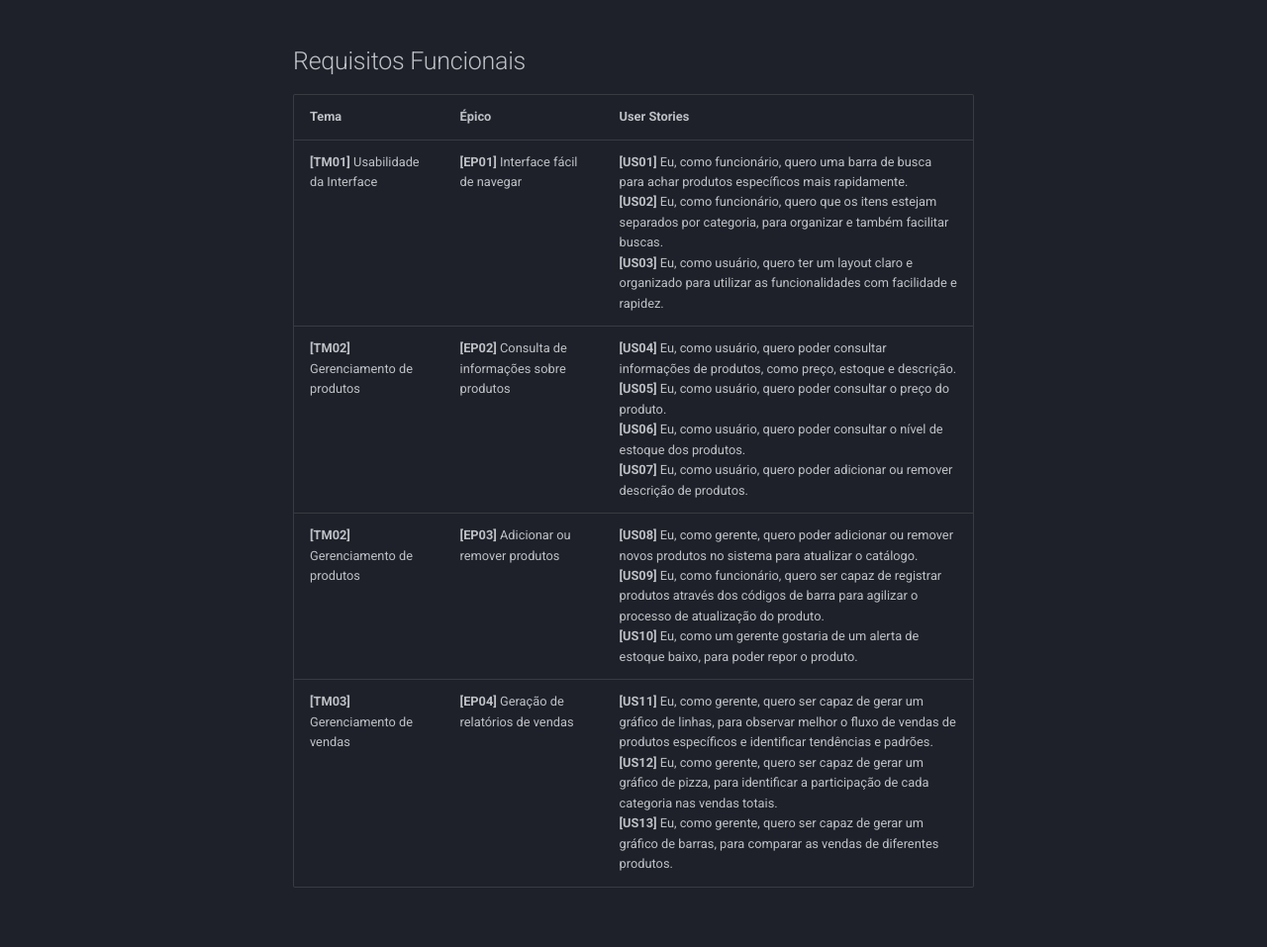
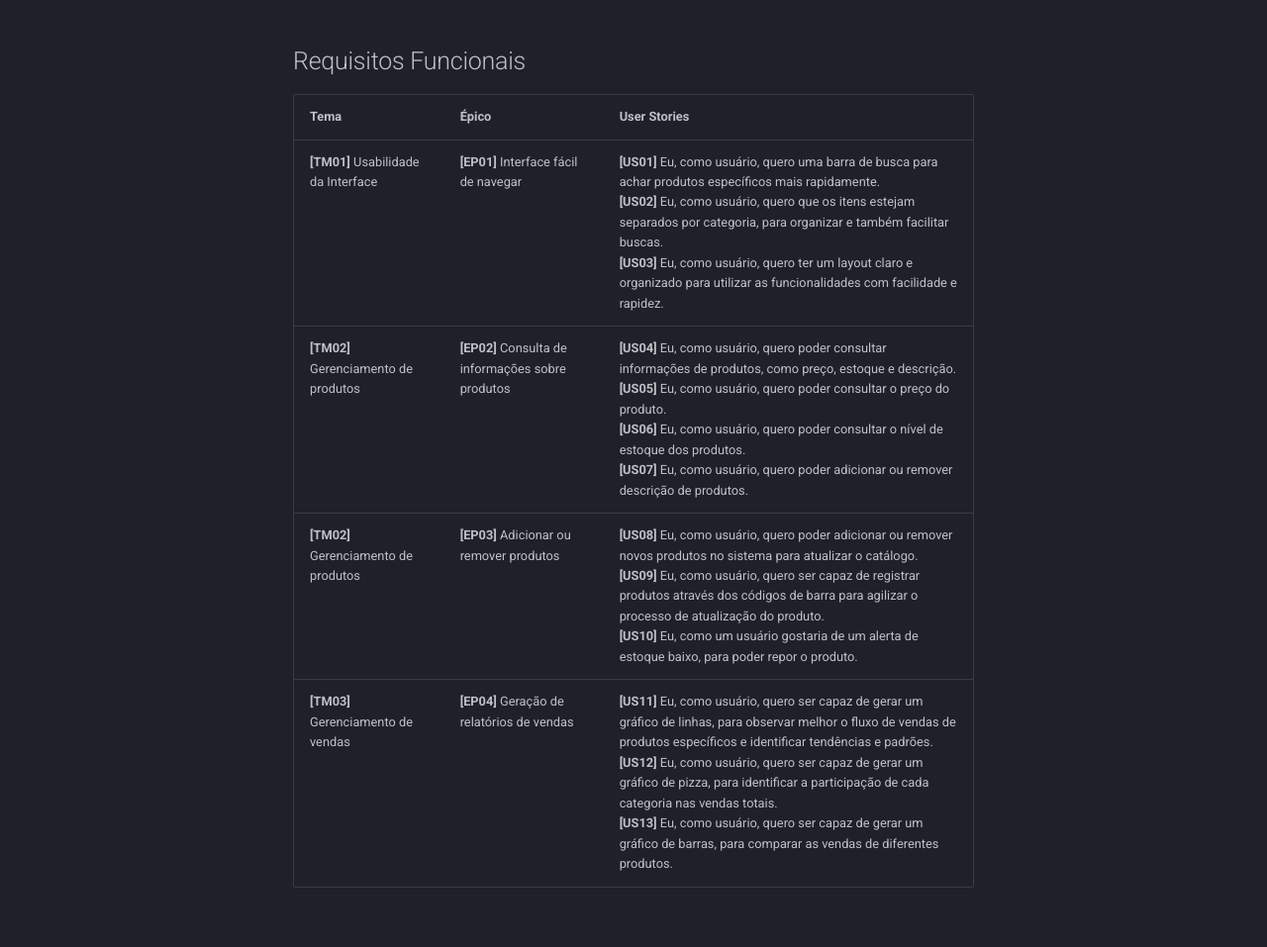
Before and after one commit to mdsreq-fga-unb/2023.1-EasyStock, an MkDocs documentation site: the page built from docs/requisitosF-NF.md, in a window 1280 px wide and 1400 px high. Shown: the part 375-1332 px from the top of the window at 99% size. Built offline with MkDocs 1.6.1 and Material for MkDocs 9.7.7, drawn with Linux system fonts in a browser that asks for light colours.

Commit message:
requisitos_v3

```diff
--- a/docs/requisitosF-NF.md
+++ b/docs/requisitosF-NF.md
@@ -8,10 +8,10 @@
 
 | Tema           | Épico | User Stories |
 | -------------- | ----------------------------------------------------- |-----|
-|<b>[TM01]</b> Usabilidade da Interface|<b>[EP01]</b> Interface fácil de navegar |<b>[US01]</b> Eu, como funcionário, quero uma barra de busca para achar produtos específicos mais rapidamente.<br><b>[US02]</b> Eu, como funcionário, quero que os itens estejam separados por categoria, para organizar e também facilitar buscas.<br><b>[US03] </b>Eu, como usuário, quero ter um layout claro e organizado para utilizar as funcionalidades com facilidade e rapidez.<br>|
+|<b>[TM01]</b> Usabilidade da Interface|<b>[EP01]</b> Interface fácil de navegar |<b>[US01]</b> Eu, como usuário, quero uma barra de busca para achar produtos específicos mais rapidamente.<br><b>[US02]</b> Eu, como usuário, quero que os itens estejam separados por categoria, para organizar e também facilitar buscas.<br><b>[US03] </b>Eu, como usuário, quero ter um layout claro e organizado para utilizar as funcionalidades com facilidade e rapidez.<br>|
 |<b>[TM02]</b> Gerenciamento de produtos|<b>[EP02]</b> Consulta de informações sobre produtos | <b>[US04]</b> Eu, como usuário, quero poder consultar informações de produtos, como preço, estoque e descrição.<br><b>[US05]</b> Eu, como usuário, quero poder consultar o preço do produto.<br><b>[US06]</b> Eu, como usuário, quero poder consultar o nível de estoque dos produtos.<br><b>[US07]</b> Eu, como usuário, quero poder adicionar ou remover descrição de produtos.|
-|<b>[TM02]</b> Gerenciamento de produtos|<b>[EP03]</b> Adicionar ou remover produtos | <b>[US08]</b> Eu, como gerente, quero poder adicionar ou remover novos produtos no sistema para atualizar o catálogo.<br><b>[US09]</b> Eu, como funcionário, quero ser capaz de registrar produtos através dos códigos de barra para agilizar o processo de atualização do produto.<br><b>[US10]</b> Eu, como um gerente gostaria de um alerta de estoque baixo, para poder repor o produto.|
-|<b>[TM03]</b> Gerenciamento de vendas|<b>[EP04]</b> Geração de relatórios de vendas|<b>[US11]</b> Eu, como gerente, quero ser capaz de gerar um gráfico de linhas, para observar melhor o fluxo de vendas de produtos específicos e identificar tendências e padrões.<br><b>[US12]</b> Eu, como gerente, quero ser capaz de gerar um gráfico de pizza, para identificar a participação de cada categoria nas vendas totais.<br><b>[US13]</b> Eu, como gerente, quero ser capaz de gerar um gráfico de barras, para comparar as vendas de diferentes produtos.|
+|<b>[TM02]</b> Gerenciamento de produtos|<b>[EP03]</b> Adicionar ou remover produtos | <b>[US08]</b> Eu, como usuário, quero poder adicionar ou remover novos produtos no sistema para atualizar o catálogo.<br><b>[US09]</b> Eu, como usuário, quero ser capaz de registrar produtos através dos códigos de barra para agilizar o processo de atualização do produto.<br><b>[US10]</b> Eu, como um usuário gostaria de um alerta de estoque baixo, para poder repor o produto.|
+|<b>[TM03]</b> Gerenciamento de vendas|<b>[EP04]</b> Geração de relatórios de vendas|<b>[US11]</b> Eu, como usuário, quero ser capaz de gerar um gráfico de linhas, para observar melhor o fluxo de vendas de produtos específicos e identificar tendências e padrões.<br><b>[US12]</b> Eu, como usuário, quero ser capaz de gerar um gráfico de pizza, para identificar a participação de cada categoria nas vendas totais.<br><b>[US13]</b> Eu, como usuário, quero ser capaz de gerar um gráfico de barras, para comparar as vendas de diferentes produtos.|
 
 
 
```
Also changed, not shown: site/requisitosF-NF/index.html, site/search/search_index.json, 1 other file.
